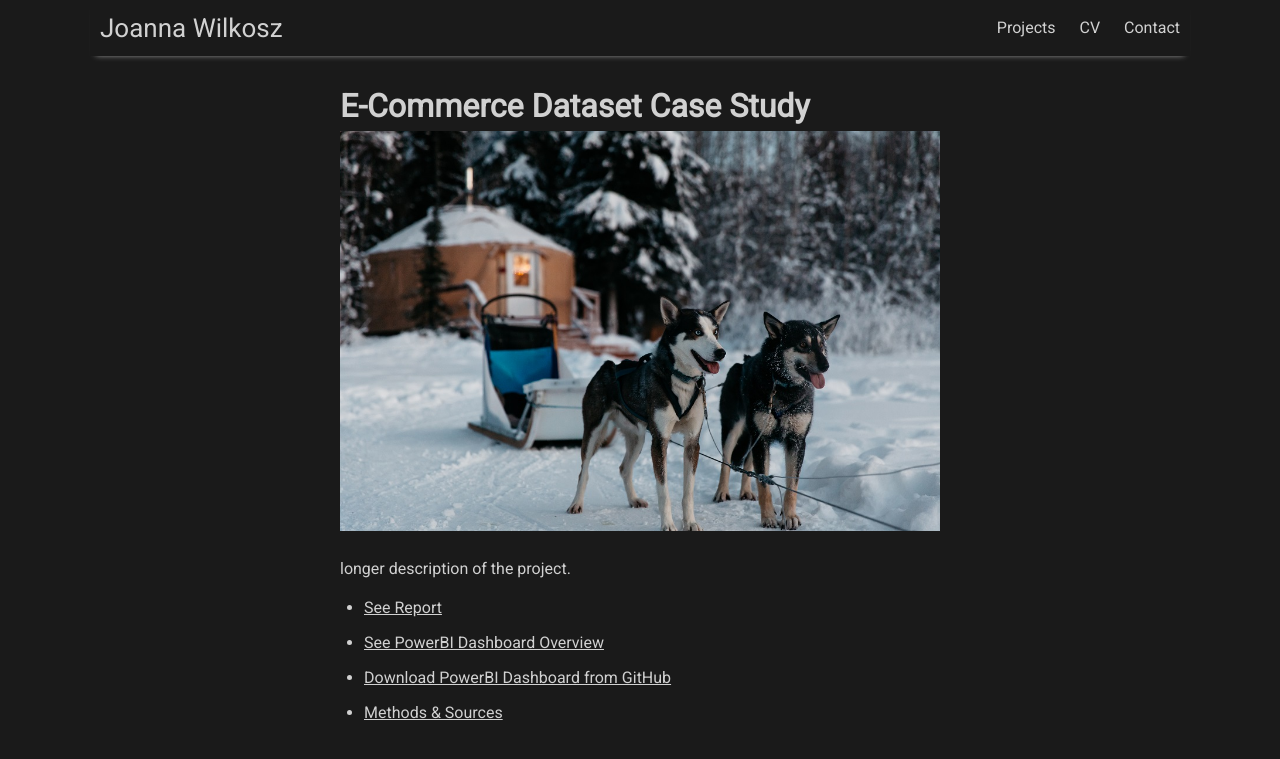
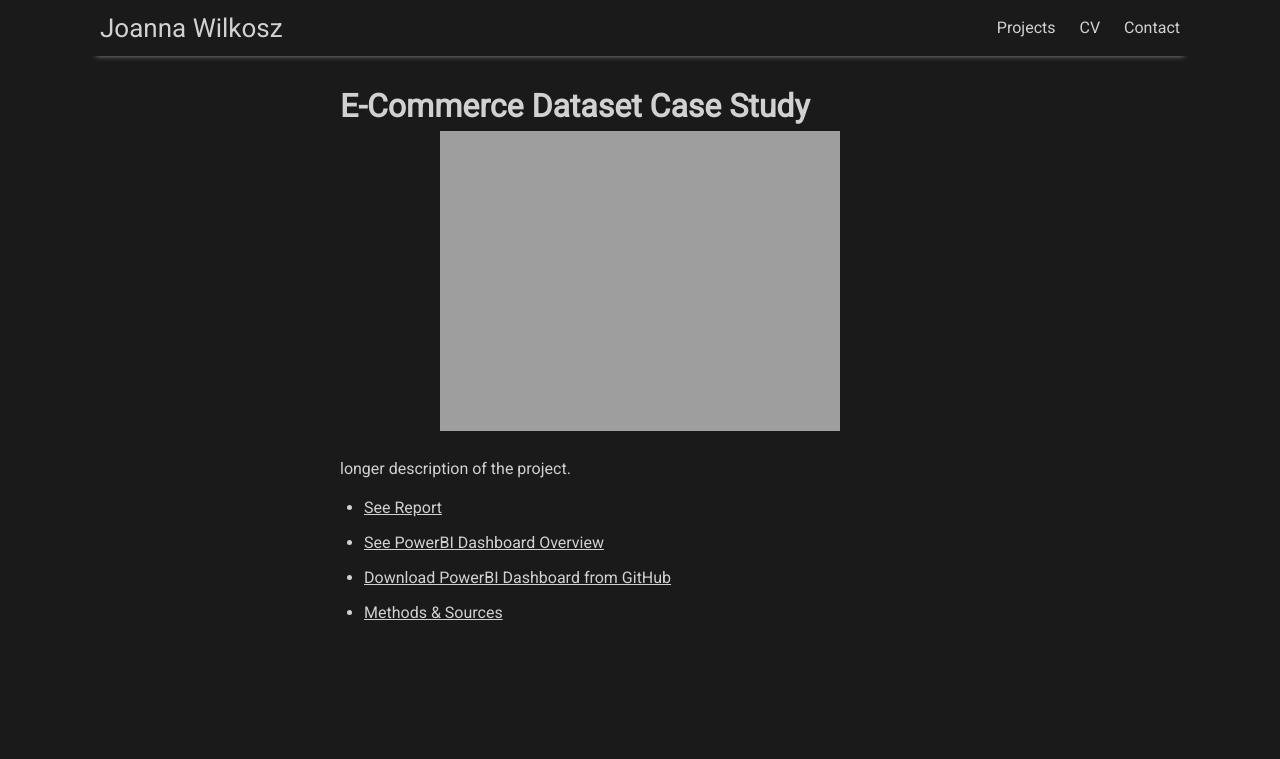
Before and after one commit to joanna-wi/joanna-wi.github.io, a Jekyll site: the page built from _projects/project-1.md, in a window 1280 px wide. Shown: the top 759 px of the page. Built offline with Jekyll 4.4.1, drawn with Linux system fonts in a browser that asks for light colours; nearby versions of some CDN libraries.

Commit message:
Update project-1.md

```diff
--- a/_projects/project-1.md
+++ b/_projects/project-1.md
@@ -1,7 +1,7 @@
 ---
 layout: post
 title: E-Commerce Dataset Case Study
-image: arctic-1.jpg
+image: ecommerce.jpg
 ---
 
 longer description of the project.
```
